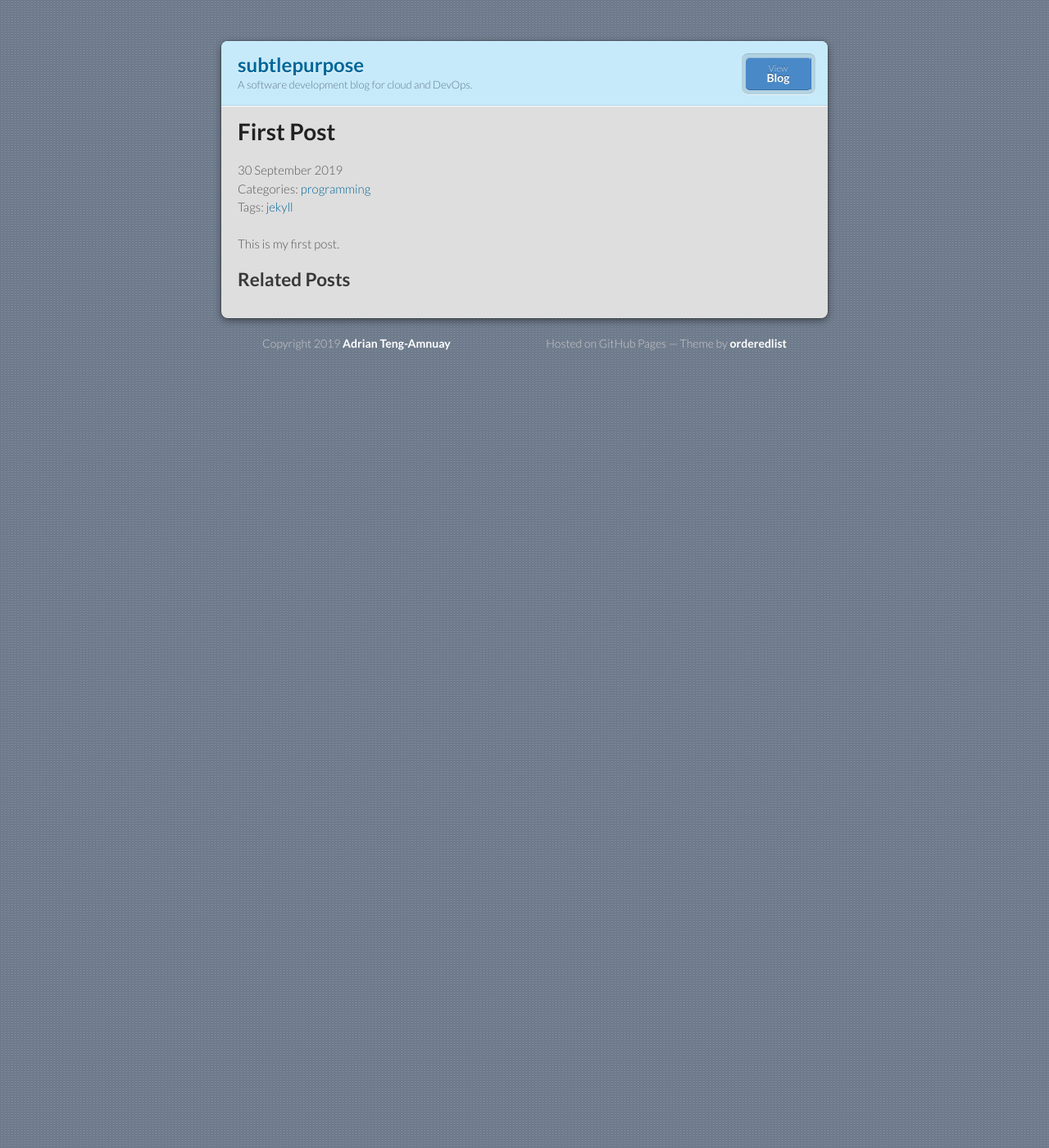
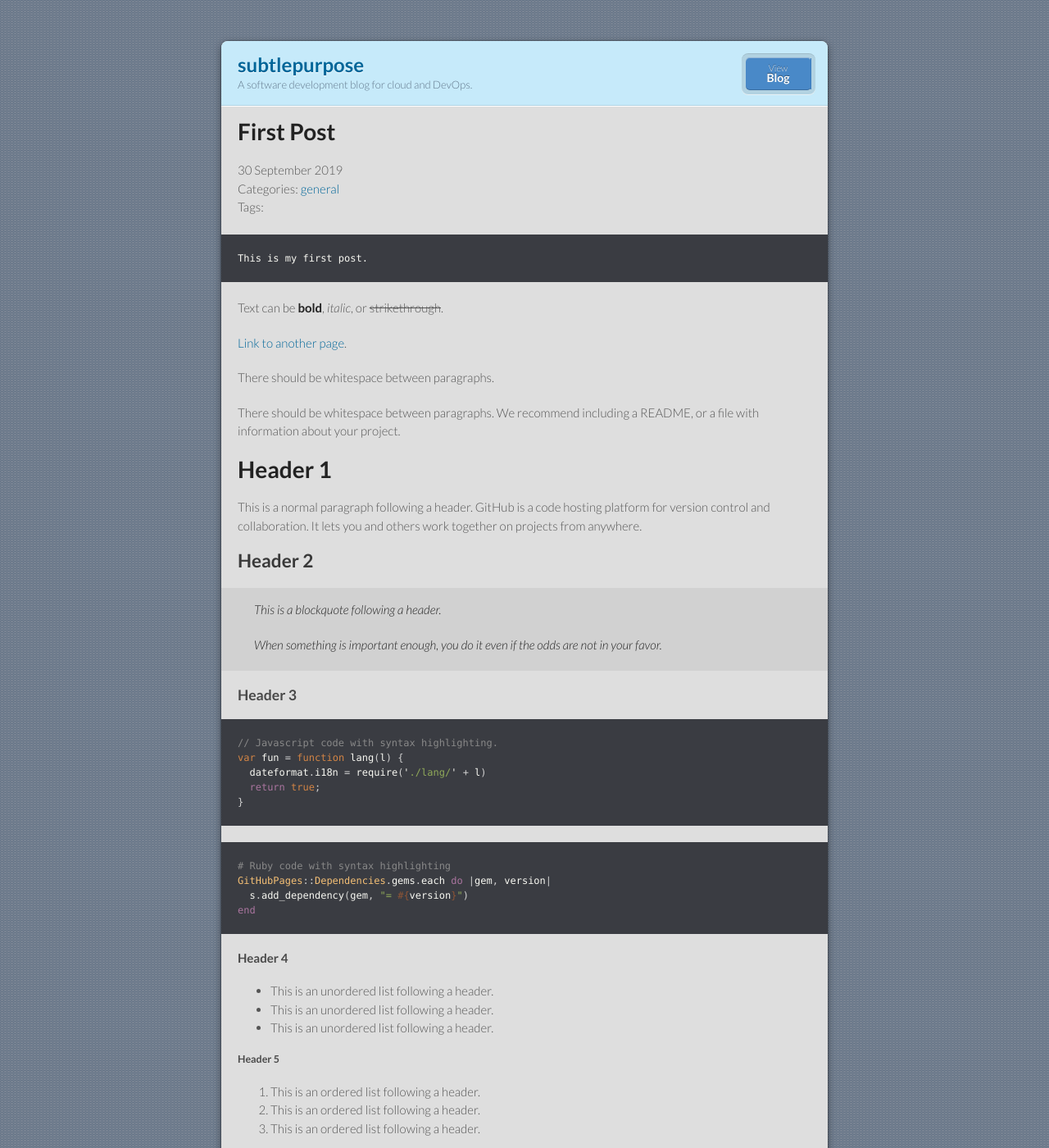
Before and after one commit to Porkbutts/tech.adriant.io, a Jekyll site: the page built from _posts/2019-09-30-first-post.md, in a window 1280 px wide and 1400 px high. Shown: the whole window at 82% size. Built offline with Jekyll 4.4.1, drawn with Linux system fonts in a browser that asks for light colours; comment, search, counter and statistics services are not loaded; some of the changed text lies outside the part shown.

Commit message:
Fix pagination. Update README. Add a 'general' category. And add filler text to the first post

````diff
--- a/_posts/2019-09-30-first-post.md
+++ b/_posts/2019-09-30-first-post.md
@@ -1,7 +1,131 @@
 ---
 layout: post
-category: programming
-tags: jekyll
+category: general
+tags:
 ---
 
+```
 This is my first post.
+```
+
+ <!--more-->
+
+Text can be **bold**, _italic_, or ~~strikethrough~~.
+
+[Link to another page](./another-page.html).
+
+There should be whitespace between paragraphs.
+
+There should be whitespace between paragraphs. We recommend including a README, or a file with information about your project.
+
+# Header 1
+
+This is a normal paragraph following a header. GitHub is a code hosting platform for version control and collaboration. It lets you and others work together on projects from anywhere.
+
+## Header 2
+
+> This is a blockquote following a header.
+>
+> When something is important enough, you do it even if the odds are not in your favor.
+
+### Header 3
+
+```js
+// Javascript code with syntax highlighting.
+var fun = function lang(l) {
+  dateformat.i18n = require('./lang/' + l)
+  return true;
+}
+```
+
+```ruby
+# Ruby code with syntax highlighting
+GitHubPages::Dependencies.gems.each do |gem, version|
+  s.add_dependency(gem, "= #{version}")
+end
+```
+
+#### Header 4
+
+*   This is an unordered list following a header.
+*   This is an unordered list following a header.
+*   This is an unordered list following a header.
+
+##### Header 5
+
+1.  This is an ordered list following a header.
+2.  This is an ordered list following a header.
+3.  This is an ordered list following a header.
+
+###### Header 6
+
+| head1        | head two          | three |
+|:-------------|:------------------|:------|
+| ok           | good swedish fish | nice  |
+| out of stock | good and plenty   | nice  |
+| ok           | good `oreos`      | hmm   |
+| ok           | good `zoute` drop | yumm  |
+
+### There's a horizontal rule below this.
+
+* * *
+
+### Here is an unordered list:
+
+*   Item foo
+*   Item bar
+*   Item baz
+*   Item zip
+
+### And an ordered list:
+
+1.  Item one
+1.  Item two
+1.  Item three
+1.  Item four
+
+### And a nested list:
+
+- level 1 item
+  - level 2 item
+  - level 2 item
+    - level 3 item
+    - level 3 item
+- level 1 item
+  - level 2 item
+  - level 2 item
+  - level 2 item
+- level 1 item
+  - level 2 item
+  - level 2 item
+- level 1 item
+
+### Small image
+
+![Octocat](https://github.githubassets.com/images/icons/emoji/octocat.png)
+
+### Large image
+
+![Branching](https://guides.github.com/activities/hello-world/branching.png)
+
+
+### Definition lists can be used with HTML syntax.
+
+<dl>
+<dt>Name</dt>
+<dd>Godzilla</dd>
+<dt>Born</dt>
+<dd>1952</dd>
+<dt>Birthplace</dt>
+<dd>Japan</dd>
+<dt>Color</dt>
+<dd>Green</dd>
+</dl>
+
+```
+Long, single-line code blocks should not wrap. They should horizontally scroll if they are too long. This line should be long enough to demonstrate this.
+```
+
+```
+The final element.
+```
--- /dev/null
+++ b/category/general.html
@@ -0,0 +1,5 @@
+---
+layout: category
+title: General
+category: general
+---
````
Also changed, not shown: blog/index.html (+4 -4 lines), README.md.
